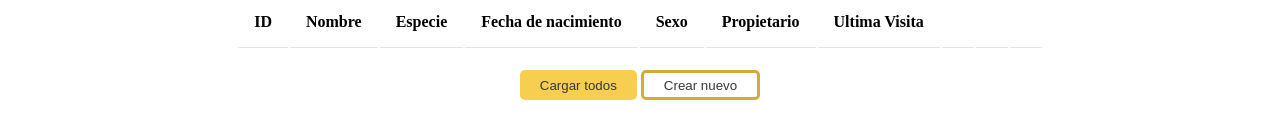
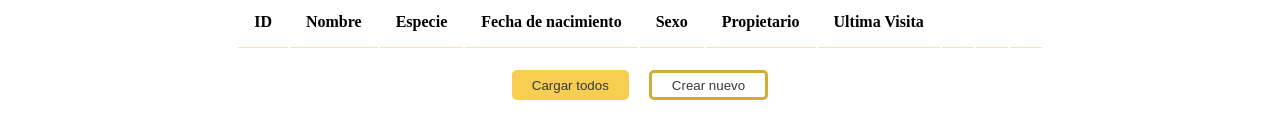
Before and after one commit to julia-martynovych/clinica-app, a website: page main.html in a window 1280 px wide. Shown: the part 553-692 px from the top of the page. Drawn offline with Linux system fonts and the light colour scheme; a web font is replaced by a local one.

Commit message:
changed crear button

```diff
--- a/style.css
+++ b/style.css
@@ -229,6 +229,9 @@ height: 20px;
     font-size: 24px;
 }
 
+#openFormBtn{
+margin-left: 16px;
+}
 /*Modal Form*/
 .modal {
     display: none;
```
